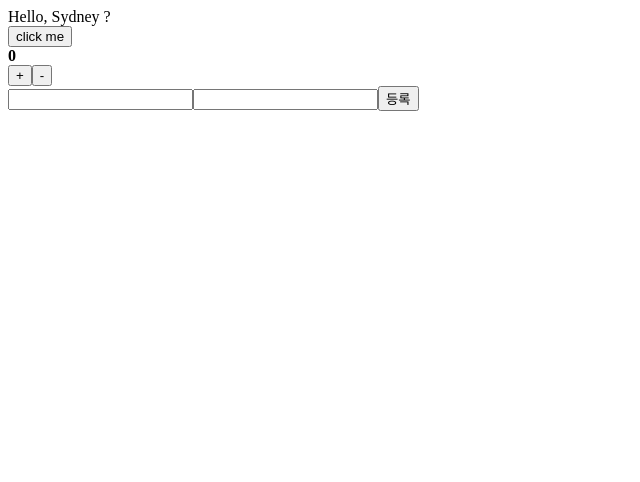
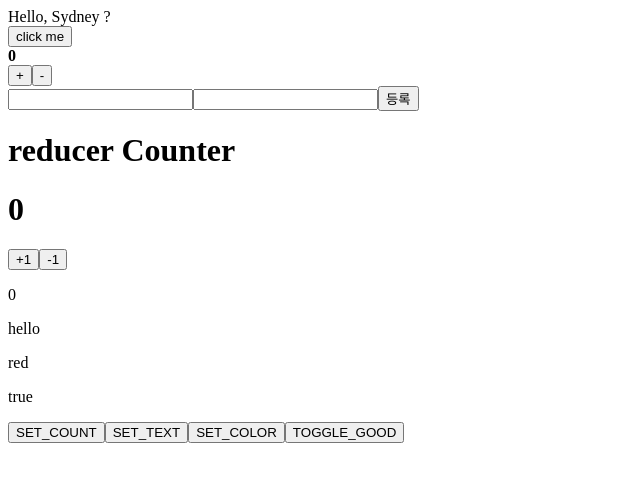
Before and after one commit to ChaeSangJung/vpt_typescript_react, a React (Create React App) app: page / in a window 1280 px wide. Shown: the top 482 px of the page, without its empty margins (0-640 px from the left). Built offline with nearby package versions, Linux system fonts and the light colour scheme.

Commit message:
타입스크립트로 리액트 상태 관리하기

```diff
--- a/src/Components/App.tsx
+++ b/src/Components/App.tsx
@@ -2,6 +2,9 @@ import React from "react";
 import Counter from "./Counter";
 import Greeting from "./Greeting";
 import MyForm from "./MyForm";
+import ReCounter from "./ReCounter";
+import ReducerSample from "./ReducerSample";
+
 
 const App: React.FC = () => {
   const onClickGreeting = (name:string) => {
@@ -15,6 +18,11 @@ const App: React.FC = () => {
       <Greeting name={"Sydney"} onClickGreeting={onClickGreeting} />
       <Counter />
       <MyForm onSubmit={onSubmit}/>
+      <div>
+        <h1>reducer Counter</h1>
+        <ReCounter />
+      </div>
+      <ReducerSample />
     </>
   )
 }
--- /dev/null
+++ b/src/Components/ReCounter.tsx
@@ -0,0 +1,33 @@
+import React, {useReducer} from "react";
+
+type Action = { type : "INCREASE" } | { type : "DECREASE" };
+// 이렇게 액션을 | 으로 연달아서 쭉 나열하세요.
+
+const reducer = (state:number, action:Action): number => {
+    switch (action.type) {
+        case "INCREASE":
+            return state + 1;
+        case "DECREASE":
+            return state - 1;
+        default:
+            throw new Error("unhandled action");
+    }
+};
+
+const ReCounter = () => {
+    const [count, dispatch] = useReducer(reducer, 0);
+    const onIncrease = () => dispatch({ type: 'INCREASE' });
+    const onDecrease = () => dispatch({ type: 'DECREASE' });
+
+    return (
+        <div>
+            <h1>{count}</h1>
+            <div>
+                <button onClick={onIncrease}>+1</button>
+                <button onClick={onDecrease}>-1</button>
+            </div>
+        </div>
+    );
+}
+
+export default ReCounter;
--- /dev/null
+++ b/src/Components/ReducerSample.tsx
@@ -0,0 +1,95 @@
+import React, {useReducer} from "react";
+
+type Color = "red" | "orange" | "yellow";
+type State = {
+    count : number;
+    text : string;
+    color : Color;
+    isGood : boolean;
+};
+
+type Action =
+    { type : "SET_COUNT"; count : number } |
+    { type : "SET_TEXT"; text : string } |
+    { type : "SET_COLOR"; color : Color }|
+    { type : "TOGGLE_GOOD" };
+
+const reducer = (state: State,action: Action):State => {
+    switch (action.type){
+        case "SET_COUNT" :
+            return {
+                ...state,
+                count : action.count,
+            }
+        case "SET_TEXT" :
+            return {
+                ...state,
+                text : action.text,
+            }
+        case "SET_COLOR" :
+            return {
+                ...state,
+                color: action.color,
+            }
+        case "TOGGLE_GOOD" :
+            return {
+                ...state,
+                isGood : !state.isGood
+            }
+        default:
+            throw new Error("unhandled action");
+    }
+}
+
+const ReducerSample = () => {
+    const [state, dispatch] = useReducer(reducer, {
+        count : 0,
+        text : "hello",
+        color: "red",
+        isGood: true
+    });
+
+    const {count, text, color, isGood} = state;
+
+    const setCount = () => {
+        dispatch({
+            type : "SET_COUNT",
+            count : 5
+        });
+    }
+    const setText = () => {
+        dispatch({
+            type: "SET_TEXT",
+            text : "bye"
+        });
+    };
+    const setColor = () => {
+        dispatch({
+            type: "SET_COLOR",
+            color : "orange"
+        });
+    };
+    const toggleGood = () => {
+        dispatch({
+            type: "TOGGLE_GOOD"
+        });
+    };
+    return (
+        <>
+            <div>
+                <p>{count}</p>
+                <p>{text}</p>
+                <p>{color}</p>
+                <p>{isGood ? "true" : "false"}</p>
+            </div>
+            <div>
+                <button onClick={setCount}>SET_COUNT</button>
+                <button onClick={setText}>SET_TEXT</button>
+                <button onClick={setColor}>SET_COLOR</button>
+                <button onClick={toggleGood}>TOGGLE_GOOD</button>
+            </div>
+        </>
+    );
+}
+
+export default ReducerSample;
```
